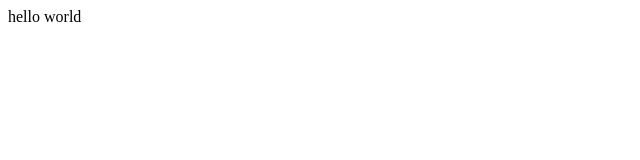
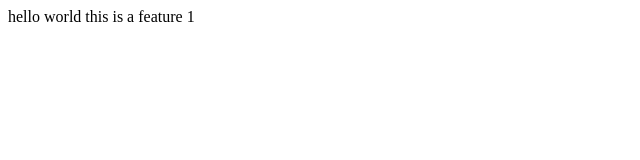
Before and after one commit to bismasehar12-ui/localepo, a plain HTML site: page index.html in a window 1280 px wide. Shown: the whole page, without its empty margins (0-640 px from the left). Drawn offline with Linux system fonts and the light colour scheme.

Commit message:
add a feature

```diff
--- a/index.html
+++ b/index.html
@@ -1 +1,2 @@
 <h>hello world</h>
+<h> this is a feature 1</h>
```
